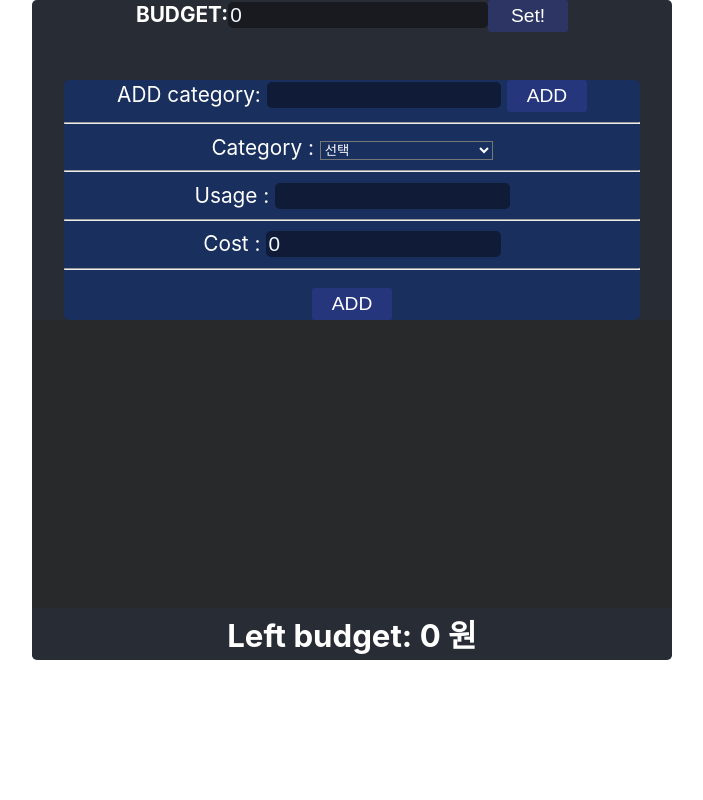
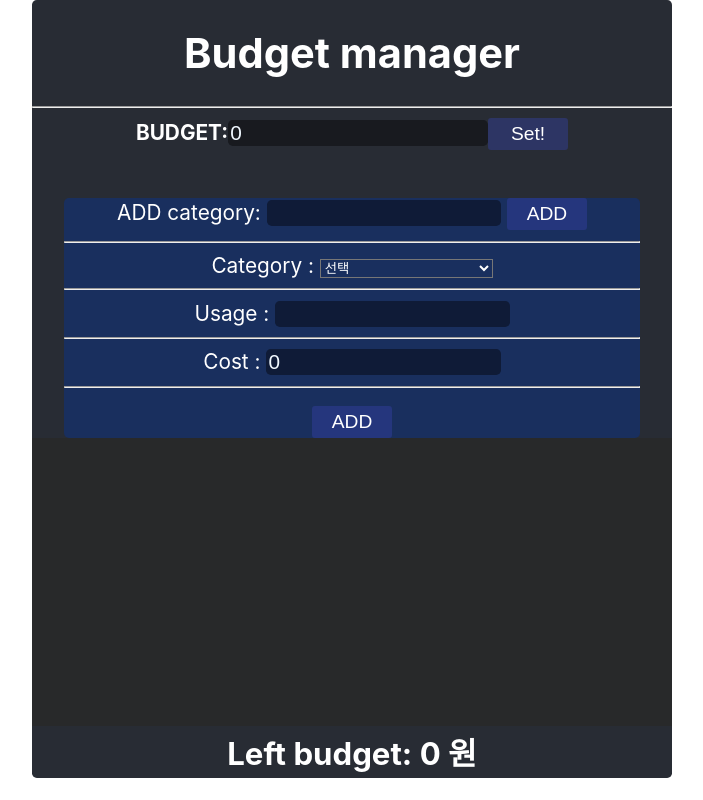
Before and after one commit to Juyeong-Byeon/budget_manager, a React (Create React App) app: page / in a window 1280 px wide. Shown: the whole page, without its empty margins (288-991 px from the left). Built offline with nearby package versions, Linux system fonts and the light colour scheme.

Commit message:
헤더 추가

```diff
--- a/src/App.js
+++ b/src/App.js
@@ -101,6 +101,8 @@ function App() {
 
   return (
     <div className="App">
+      <h1>Budget manager</h1>
+      <hr/>
       <BudgetSetter SubmitBudget={SubmitBudget} /*총예산 관리 컴포넌트*/></BudgetSetter >
        <BudgetController CategoryAdd={CategoryAdd} ItemAdd={ItemAdd} Categorys={budgetUseageInfos} /*카테고리별 예산관리, 사용내역 추가 컴포넌트*/></BudgetController >
       <BudgetCategoryList DeleteItem={DeleteItem} BudgetCategorys={budgetUseageInfos} DeleteCategory={DeleteCategory}/* 카테고리 리스트(카테고리(사용내역))*/></BudgetCategoryList >
```
